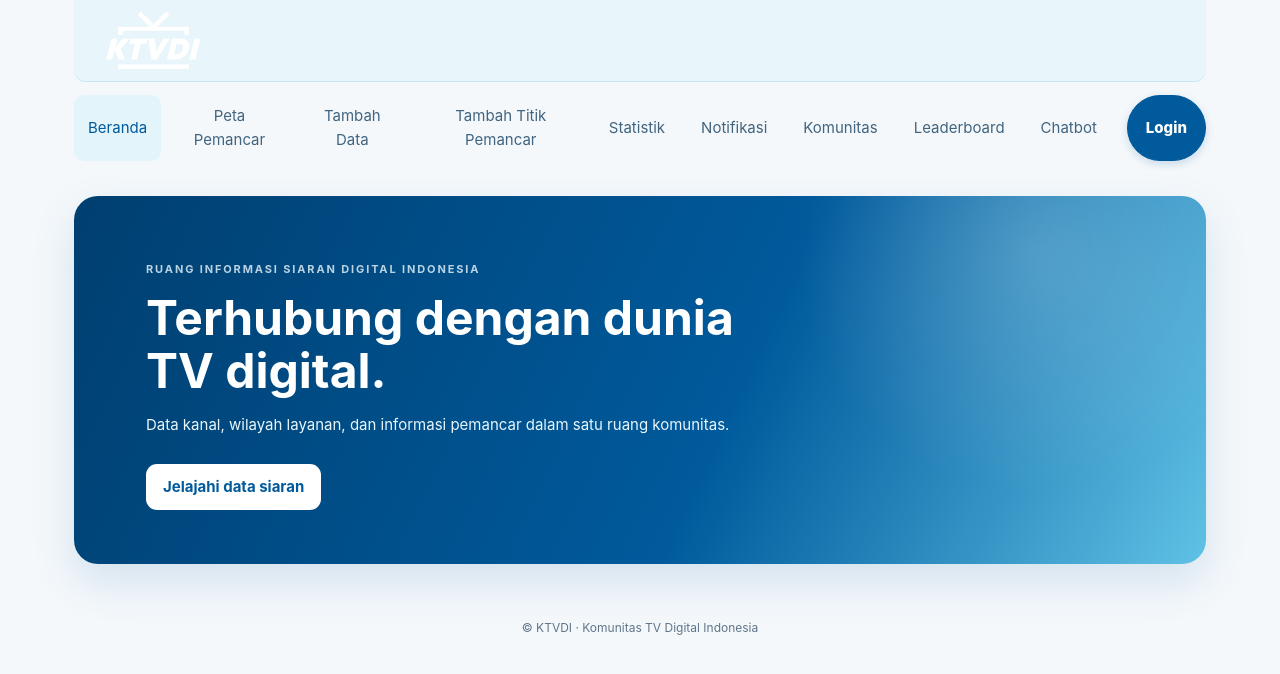
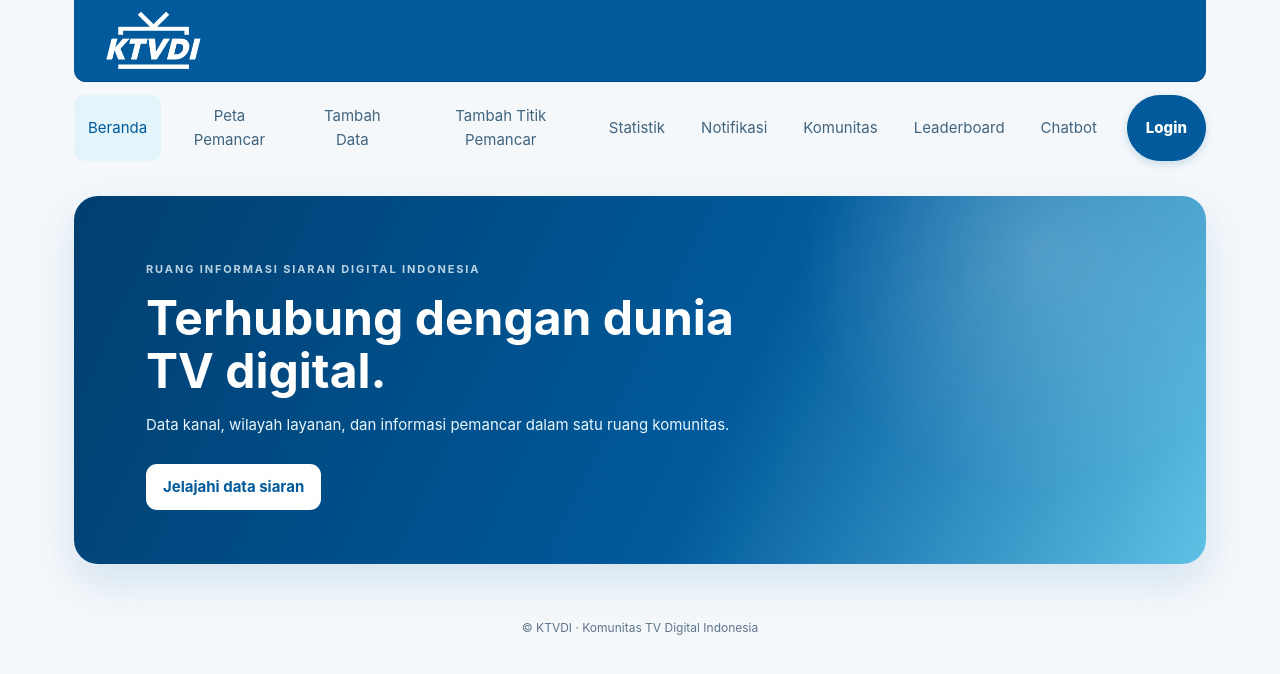
Before and after one commit to ktvdi/website-ktvdi, a plain HTML site: page frontend/index.html in a window 1280 px wide. Drawn offline with nearby package versions, Linux system fonts and the light colour scheme.

Commit message:
Add files via upload

```diff
--- a/frontend/style.css
+++ b/frontend/style.css
@@ -111,11 +111,14 @@
 .brand-logo{display:block;width:127px;height:76px;object-fit:contain;background:transparent;border-radius:0;}
 @media(max-width:640px){.brand-logo{width:112px;height:67px;}}
 
-/* Header biru muda agar serasi dengan logo KTVDI */
+/* Header menggunakan warna primer KTVDI */
 .topbar{
-  background:#e8f6fc;
-  border-bottom:1px solid #c5e6f5;
+  background:#005A9C;
+  border-bottom:1px solid #004879;
   padding-left:16px;
   padding-right:16px;
   border-radius:0 0 12px 12px;
+  color:#fff;
 }
+.topbar .account{color:#e8f6fc}
+.topbar .menu-toggle{color:#005A9C;border-color:#60C1E5}
```
